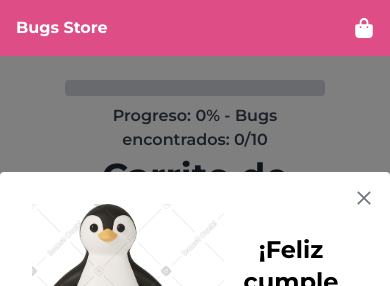
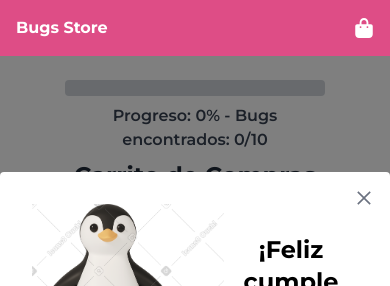
Before and after one commit to celinagrcs/fake-books-store, a React (Vite) app: page /cart in a window 390 px wide. Shown: the top 286 px of the page. Built offline with nearby package versions, Linux system fonts and the light colour scheme.

Commit message:
fix h2 in cartPage

```diff
--- a/src/pages/CartPage.jsx
+++ b/src/pages/CartPage.jsx
@@ -25,7 +25,7 @@
 
   return (
     <div className="max-w-3xl mx-auto p-6">
-      <h1 className="text-4xl font-bold text-gray-800 mb-6 text-center mt-9">Carrito de Compras</h1>
+      <h1 className="text-2xl md:text-4xl font-bold text-gray-800 mb-6 text-center mt-10">Carrito de Compras</h1>
       {cart.length === 0 ? (
         <div className="flex flex-col items-center">
           <p className="text-center text-gray-500 mb-2">No hay productos en el carrito </p>
```
